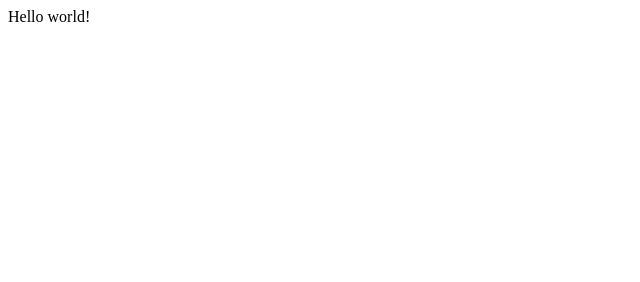
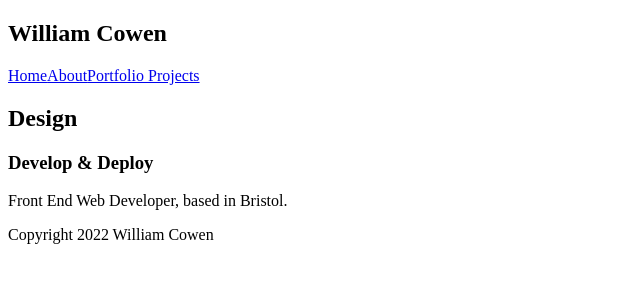
Before and after one commit to Willcowen/golden-shoe, a Gatsby site: page / in a window 1280 px wide. Shown: the whole page, without its empty margins (0-640 px from the left). Built offline with nearby package versions, Linux system fonts and the light colour scheme; Gatsby itself is replaced by a stand-in of ours.

Commit message:
initialised repo

```diff
--- /dev/null
+++ b/src/components/Layout.js
@@ -0,0 +1,15 @@
+import React from 'react'
+import Navbar from './NavBar'
+export default function Layout({children}) {
+  return (
+    <div className="layout">
+      <Navbar />
+      <div className="content">
+          { children }
+      </div>
+      <footer>
+          <p>Copyright 2022 William Cowen</p>
+    </footer>
+    </div>
+  )
+}
--- /dev/null
+++ b/src/components/NavBar.js
@@ -0,0 +1,16 @@
+import { Link } from 'gatsby'
+import React from 'react'
+
+
+export default function NavBar() {
+  return (
+    <nav>
+      <h1>William Cowen</h1>
+      <div className="links">
+        <Link to="/">Home</Link>
+        <Link to="/about">About</Link>
+        <Link to="/projects">Portfolio Projects</Link>
+      </div>
+    </nav>
+  )
+}
--- a/src/pages/index.js
+++ b/src/pages/index.js
@@ -1,5 +1,16 @@
 import React from "react"
+import Layout from '../components/Layout'
 
 export default function Home() {
-  return <div>Hello world!</div>
+  return (
+  <Layout>
+   <section>
+     <div>
+       <h2>Design</h2>
+       <h3>Develop & Deploy</h3>
+       <p>Front End Web Developer, based in Bristol.</p>
+     </div>
+   </section>
+   </Layout>
+  )
 }
```
Also changed, not shown: src/pages/404.js (added, +13 -0 lines), src/pages/about.js (added, +21 -0 lines), src/pages/projects/index.js (added, +13 -0 lines).
